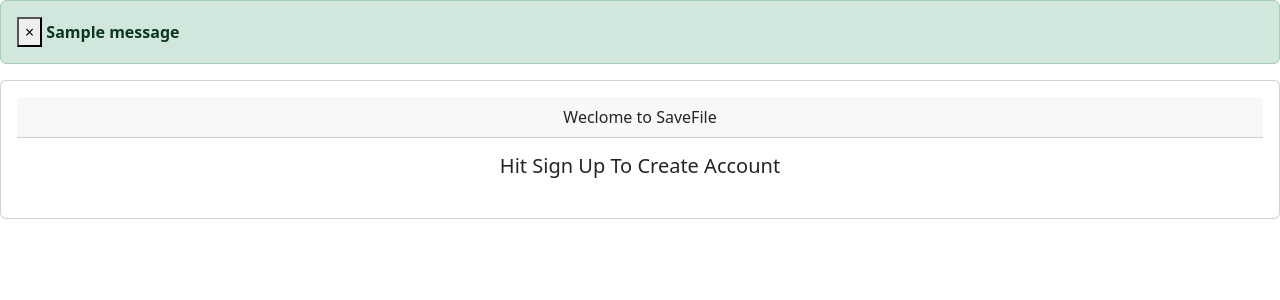
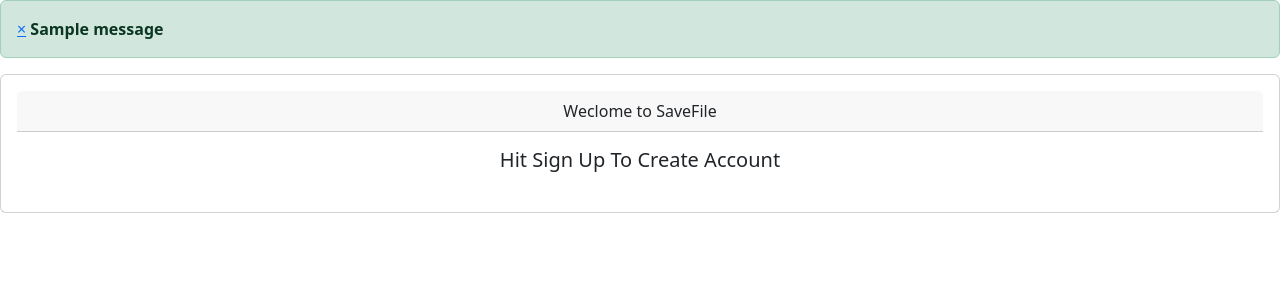
Before and after one commit to saravanamuthu1/Filesave, a Django app: page / in a window 1280 px wide. Shown: the part 56-356 px from the top of the page. Run offline with Django 4.2, Linux system fonts and the light colour scheme; tables that the repository leaves empty hold one stand-in row (values such as "Sample post"); one stand-in notice (Sample message) is shown.

Commit message:
success added

```diff
--- a/filesite/templates/main/base.html
+++ b/filesite/templates/main/base.html
@@ -68,12 +68,10 @@
 {% block content %}
 {% if messages %}
 {% for message in messages %}
-  <div class="alert alert-dismissible alert-success">
-    <button type="button" class="close" data-dismiss="alert">
-    ×
-    </button>
-    <strong>{{message}}</strong>
-  </div>
+<div class="alert alert-success alert-dismissible">
+  <a href=""class="close" data-dismiss="alert" aria-label="close">&times;</a>
+  <strong>{{message}}</strong>
+</div>
 {% endfor %}
 {% endif %}
     <div class="card text-center p-3">
```
